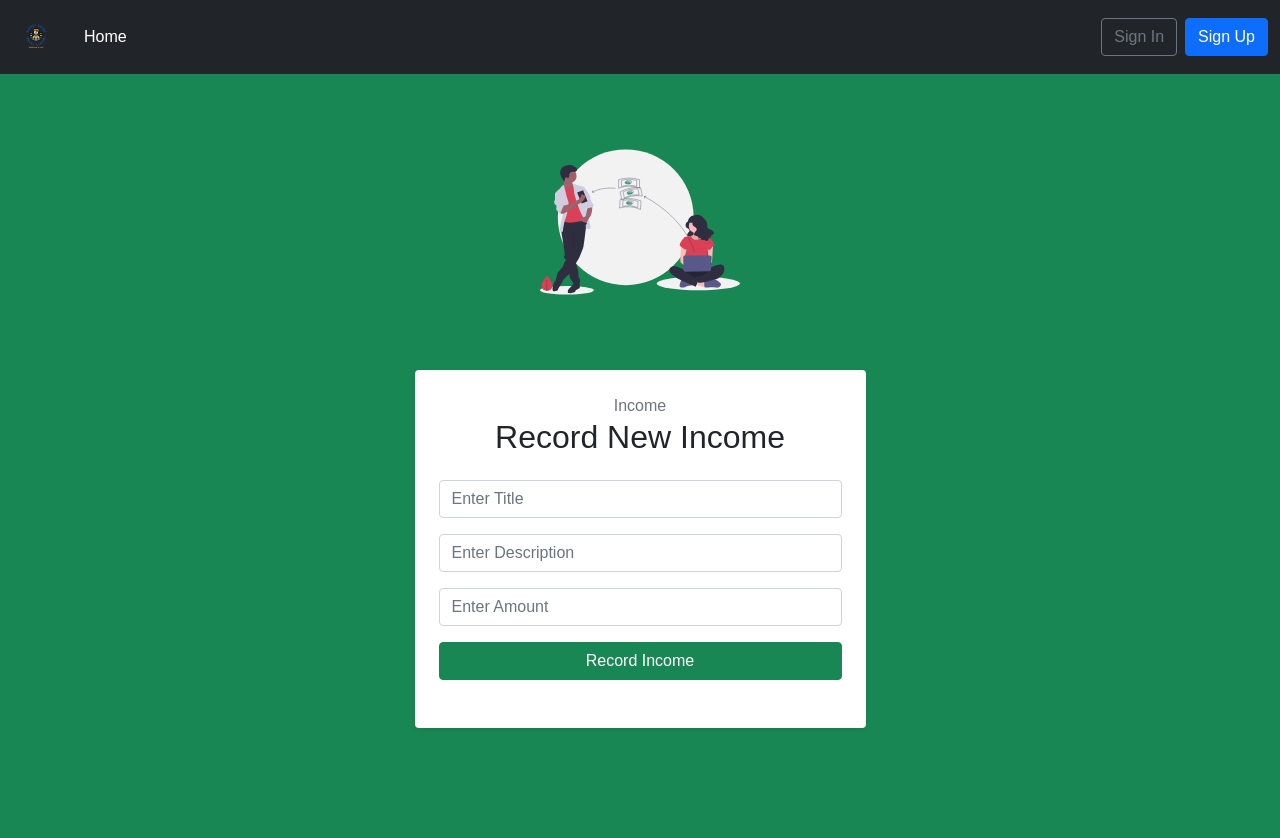
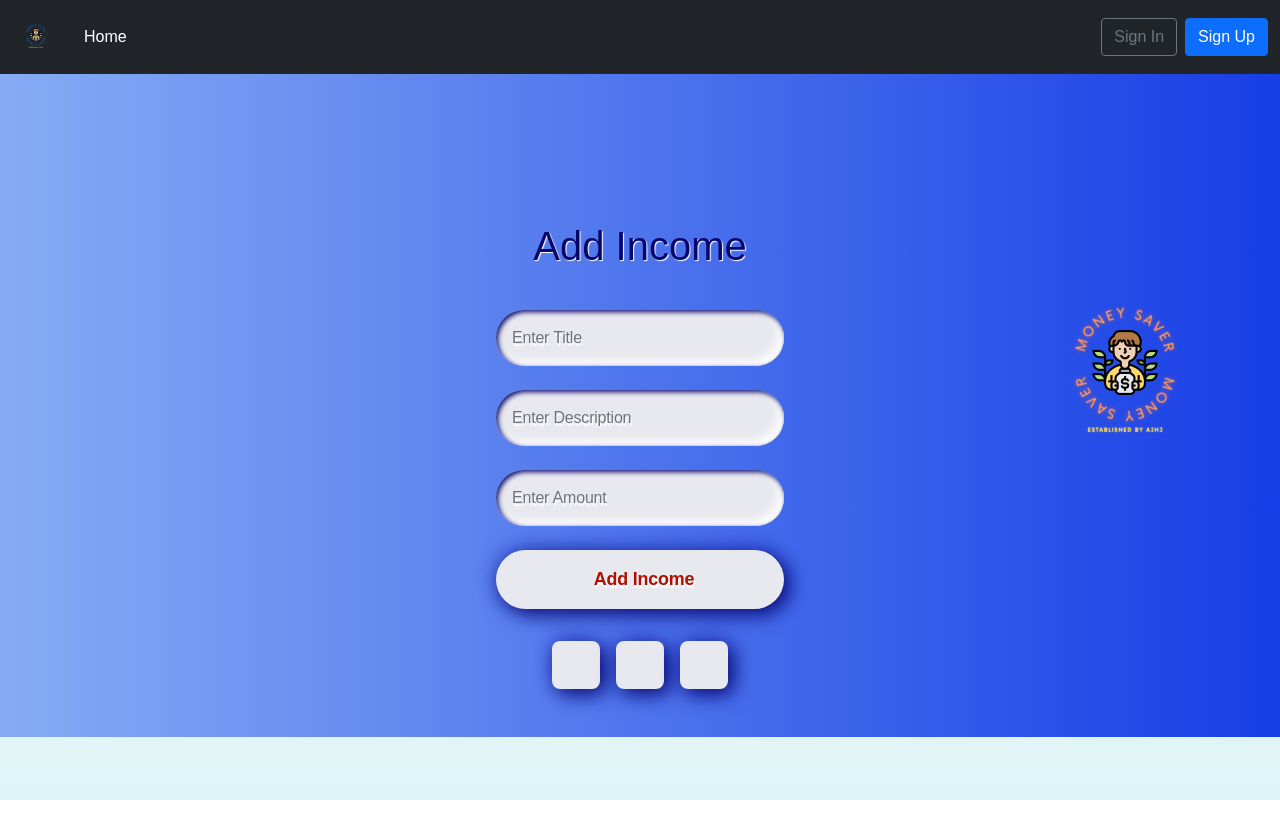
Before and after one commit to good3228/Money-Tracker, a React (Create React App) app in the folder client/: page /add-income in a window 1280 px wide. Shown: the top 838 px of the page. After the commit the page ends 800 px from the top, so only its background shows below. Built offline with nearby package versions, Linux system fonts and the light colour scheme.

Commit message:
addIncome version1

```diff
--- a/client/src/Pages/income/AddIncome.js
+++ b/client/src/Pages/income/AddIncome.js
@@ -4,7 +4,8 @@ import {useFormik} from "formik";
 import * as Yup from "yup";
 import moneySVG from "../../img/money.svg";
 import { createIncAction } from "../../redux/slices/incomes/incomesSlices";
-
+import './AddIncome.scss';
+import addIncomeImg from '../../img/logo.png';
 const formSchema = Yup.object({
   title: Yup.string().required('title is required '),
   description: Yup.string().required('description is required'),
@@ -31,29 +32,14 @@ const AddIncome = () => {
 
   return (
     <>
-      <section className="py-5 bg-success vh-100">
-        <div className="container text-center">
-          <a className="d-inline-block mb-5">
-            <img
-              className="img-fluid"
-              src={moneySVG}
-              alt="SVGeXPENSES"
-              width="200"
-            />
-          </a>
-          <div className="row mb-4">
-            <div className="col-12 col-md-8 col-lg-5 mx-auto">
-              <div className="p-4 shadow-sm rounded bg-white">
+      <div className="AddIncome">
+        <img src={addIncomeImg} className="addIncomeBg"></img>
         <form onSubmit={formik.handleSubmit}>
-                  <span className="text-muted">Income</span>
-                  <h2 className="mb-4 fw-light">Record New Income</h2>
-                  {/* Display income Err */}
-                  {/* {incServerErr || incAppErr ? (
-                    <div className="alert alert-danger" role="alert">
-                      {incServerErr} {incAppErr}
+
+          <div class="segment">
+            <h1>Add Income</h1>
           </div>
-                  ) : null} */}
-                  <div className="mb-3 input-group">
+          <label>
             <input
               value={formik.values.title}
               onChange={formik.handleChange("title")}
@@ -62,12 +48,11 @@ const AddIncome = () => {
               type="text"
               placeholder="Enter Title"
             />
-                  </div>
-                  {/* Err */}
+          </label>
           <div className="text-danger mb-3">
             {formik.touched.title && formik.errors.title}
           </div>
-                  <div className="mb-3 input-group">
+          <label>
             <input
               value={formik.values.description}
               onChange={formik.handleChange("description")}
@@ -76,12 +61,12 @@ const AddIncome = () => {
               type="text"
               placeholder="Enter Description"
             />
-                  </div>
+          </label>
           <div className="text-danger mb-3">
             {/* Err */}
             {formik.touched.description && formik.errors.description}
           </div>
-                  <div className="mb-3 input-group">
+          <label>
             <input
               value={formik.values.amount}
               onChange={formik.handleChange("amount")}
@@ -90,20 +75,27 @@ const AddIncome = () => {
               type="number"
               placeholder="Enter Amount"
             />
-                  </div>
-                  {/* Err */}
+          </label>
           <div className="text-danger mb-3">
             {formik.touched.amount && formik.errors.amount}
           </div>
-                  <button type="submit" className="btn btn-success mb-4 w-100">
-                    Record Income
+          <button class="btnAddIncome" type="button">
+            <i class="icon ion-md-lock"></i> Add Income
           </button>
+
+          <div class="segment">
+            <button class="unit" type="button">
+              <i class="icon ion-md-arrow-back"></i>
+            </button>
+            <button class="unit" type="button">
+              <i class="icon ion-md-bookmark"></i>
+            </button>
+            <button class="unit" type="button">
+              <i class="icon ion-md-settings"></i>
+            </button>
+          </div>
         </form>
       </div>
-            </div>
-          </div>
-        </div>
-      </section>
     </>
   );
 };
--- /dev/null
+++ b/client/src/Pages/income/AddIncome.scss
@@ -0,0 +1,140 @@
+$ruler: 16px;
+$color-red: #ae1100;
+$color-bg: #e8e9ef;
+$color-shadow: #06066d;
+$color-white: #fff;
+
+body {
+  background: linear-gradient(to bottom,#e2f5f6, rgb(170, 245, 255));
+}
+
+
+.addIncomeBg{
+    position: absolute;
+    right:30px;
+    bottom: 300px;
+}
+.AddIncome {
+  padding-top: 100px;
+  background: linear-gradient(to right,#85acf4, rgb(23, 61, 230));
+  display: flex;
+  justify-content: center;
+  img{
+      width: 250px;
+      height: 250px;
+  }
+  p,
+  input,
+  select,
+  textarea,
+  button {
+    font-family: "Montserrat", sans-serif;
+    letter-spacing: -0.2px;
+    font-size: $ruler;
+  }
+
+  div,
+  p {
+    color: $color-shadow;
+    text-shadow: 1px 1px 1px $color-white;
+  }
+
+  form {
+    padding: $ruler;
+    width: $ruler * 20;
+    margin: 0 auto;
+  }
+
+  .segment {
+    padding: $ruler * 2 0;
+    text-align: center;
+  }
+
+  button,
+  input {
+    border: 0;
+    outline: 0;
+    font-size: $ruler;
+    border-radius: $ruler * 20;
+    padding: $ruler;
+    background-color: $color-bg;
+    text-shadow: 1px 3px 0 $color-white;
+  }
+
+  label {
+    display: block;
+    margin-bottom: $ruler * 1.5;
+    width: 100%;
+  }
+
+  input {
+    margin-right: $ruler/2;
+    box-shadow: inset 2px 2px 5px $color-shadow,
+      inset -5px -5px 10px $color-white;
+    width: 100%;
+    box-sizing: border-box;
+    transition: all 0.2s ease-in-out;
+    appearance: none;
+    -webkit-appearance: none;
+
+    &:focus {
+      box-shadow: inset 1px 1px 2px $color-shadow,
+        inset -1px -1px 2px $color-white;
+    }
+  }
+
+  button {
+    color: #61677c;
+    font-weight: bold;
+    box-shadow: -3px -5px 20px rgba(15, 15, 181, 0.244), 5px 5px 20px $color-shadow;
+    transition: all 0.2s ease-in-out;
+    cursor: pointer;
+    font-weight: 600;
+
+    &:hover {
+      box-shadow: -2px -2px 5px $color-white, 2px 2px 5px $color-shadow;
+    }
+
+    &:active {
+      box-shadow: inset 1px 1px 2px $color-shadow,
+        inset -1px -1px 2px $color-white;
+    }
+
+    .icon {
+      margin-right: $ruler/2;
+    }
+
+    &.unit {
+      border-radius: $ruler/2;
+      line-height: 0;
+      width: $ruler * 3;
+      height: $ruler * 3;
+      display: inline-flex;
+      justify-content: center;
+      align-items: center;
+      margin: 0 $ruler/2;
+      font-size: $ruler * 1.2;
+
+      .icon {
+        margin-right: 0;
+      }
+    }
+
+  }
+  button.btnAddIncome {
+    display: block;
+    width: 100%;
+    color: $color-red;
+    font-size: 1.12rem;
+  }
+  .input-group {
+    display: flex;
+    align-items: center;
+    justify-content: flex-start;
+
+    label {
+      margin: 0;
+      flex: 1;
+    }
+  }
+}
--- a/client/src/components/Navigation/Public/PublicNavBar.scss
+++ b/client/src/components/Navigation/Public/PublicNavBar.scss
@@ -2,3 +2,7 @@ img.icon{
     height: 3rem;
     margin: 0;
 }
+
+nav{
+    z-index: 10;
+}
```
Lines whose indentation alone changed are shown as unchanged.
